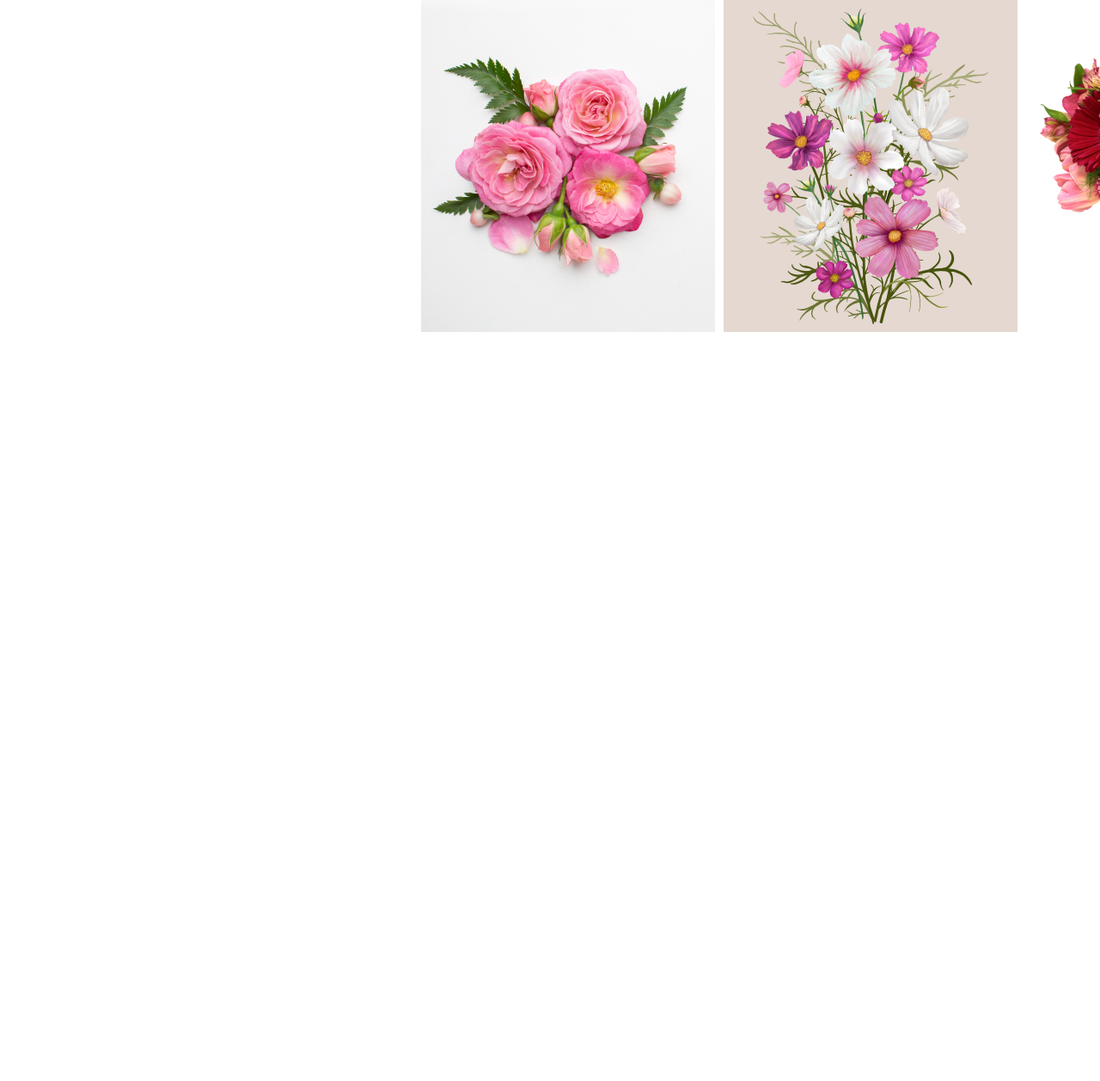
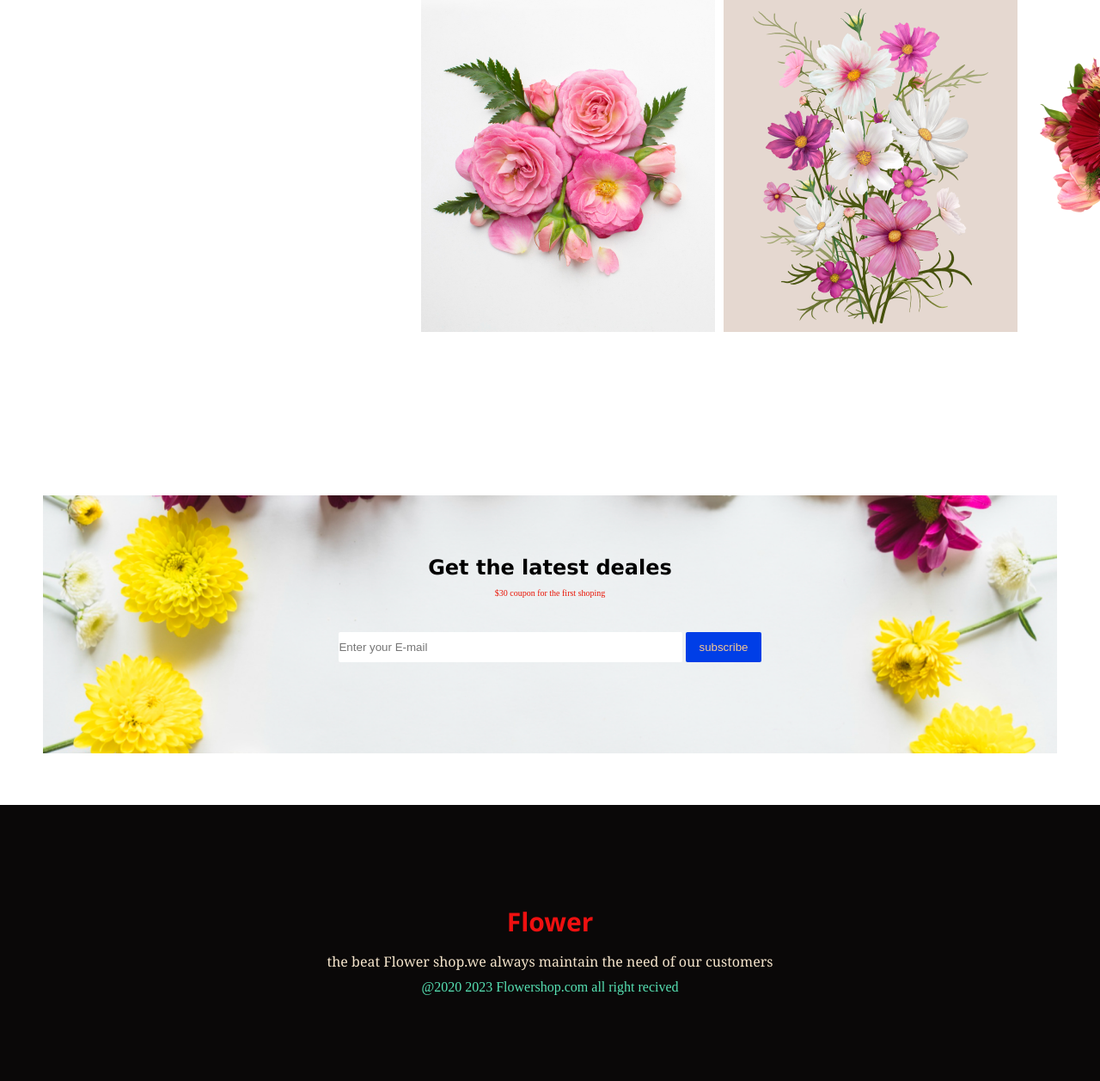
Before and after one commit to joysarker009/assignment, a plain HTML site: page index.html in a window 1280 px wide. Shown: the part 2510-3767 px from the top of the page at 86% size. Before the commit the page ends 3026 px from the top, so only its background shows below. Drawn offline with Linux system fonts and the light colour scheme.

Commit message:
colplate

```diff
--- a/index.html
+++ b/index.html
@@ -69,7 +69,7 @@
 
                 <!----------facebook------------->
                 <div class="facebook-section">
-                    <h2 class="facebook-title">facebook</h2>
+                    <h2 class="facebook-title">instrgin</h2>
                     <p class="facebook-discription">Lorem ipsum dolor sit amet consectetur adipisicing elit. Nihil sit quo adipisci quibusdam dignissimos iusto. Adipisci, aperiam iure error recusandae, aliquid optio rerum blanditiis vel laudantium, totam pariatur omnis perspiciatis?</p>
                     <div class="facebook-img">
                         <img src="photo/Flower 01.png" alt="">
@@ -79,14 +79,30 @@
 
                     </div>
                 </div>
-
-
-
+            </div>
+            <!------------gmail-------->
+            <div class="gmail-off">
+                <div class="gmail-on">
+                    <div class="gmail-in">
+                        <h2 class="gmail-into">Get the latest deales</h2>
+                        <p class="gmail-wour">$30 coupon for the first shoping</p>
+                        <input class="subscribe-you" type="email" name="" placeholder="Enter your E-mail">
+                        <button class="sub-btn">subscribe</button>
+                    </div>
+                </div>
             </div>
 
      </main>
+     <footer>
 
-
+        <div class="into-of">
+            <div class="into-my">
+                <h2 class="into-in"><span class="Flower">Flower</span></h2>
+                <p class="into-the">the beat Flower shop.we always maintain the need of our customers</p>
+                <p class="joy-sarkar">@2020 2023 Flowershop.com all right recived</p>
+            </div>
+        </div>
+     </footer>
 
     </header>
 </body>
--- a/style.css
+++ b/style.css
@@ -148,3 +148,73 @@
     justify-content: space-around;
     align-items: center;
 }
+/******************/
+.gmail-off{
+
+    background-image: url(photo/Rectangle\ 9.png);
+    text-align: center;
+    background-size: cover;
+    background-repeat: on-repeat;
+    background-position: center;
+    margin: 60px 50px;
+    height: 300px;
+
+}
+.gmail-in{
+    padding: 70px 8px;
+    margin: 70pz 10px;
+}
+.gmail-into{
+    font-size: 20pz;
+    font-family: 'Lucida Sans', 'Lucida Sans Regular', 'Lucida Grande', 'Lucida Sans Unicode', Geneva, Verdana, sans-serif;
+    font-weight: 700;
+}
+.gmail-wour{
+    margin: 10px 0;
+    color: rgb(233, 22, 7);
+    font-size: 10px;
+}
+.subscribe-you{
+    border: 0;
+    border-radius: 2px;
+    margin:30px 0px;
+    padding: 10px 0;
+    width: 400px;
+
+}
+.sub-btn{
+    border-radius: 2px;
+    margin: auto;
+    border: 0;
+    padding: 10px 15px;
+    background-color: rgb(0, 62, 231);
+    color: rgb(243, 200, 145);
+}
+
+
+.into-of{
+    padding: 100px 50px;
+    background-color: rgb(10, 8, 8)
+;
+}
+.into-my{
+    color: rgb(245, 229, 204);
+    text-align: center;
+}
+.into-in{
+    font-size: 30px;
+    font-family: 'Segoe UI', Tahoma, Geneva, Verdana, sans-serif;
+    margin: 15px;
+}
+.Flower{
+    color: rgb(238, 16, 16);
+
+}
+.into-the{
+    font-family: Georgia, 'Times New Roman', Times, serif;
+    margin: 10px;
+
+}
+.joy-sarkar{
+    color: rgb(87, 226, 180);
+}
```
